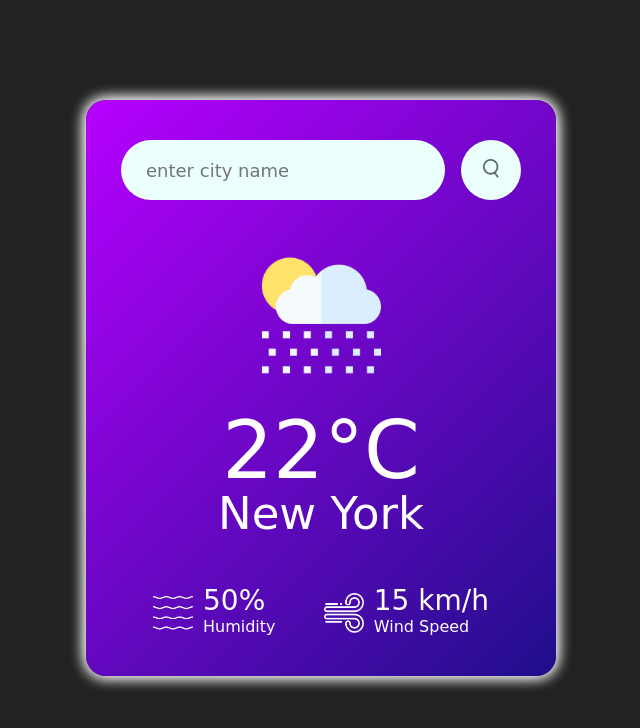
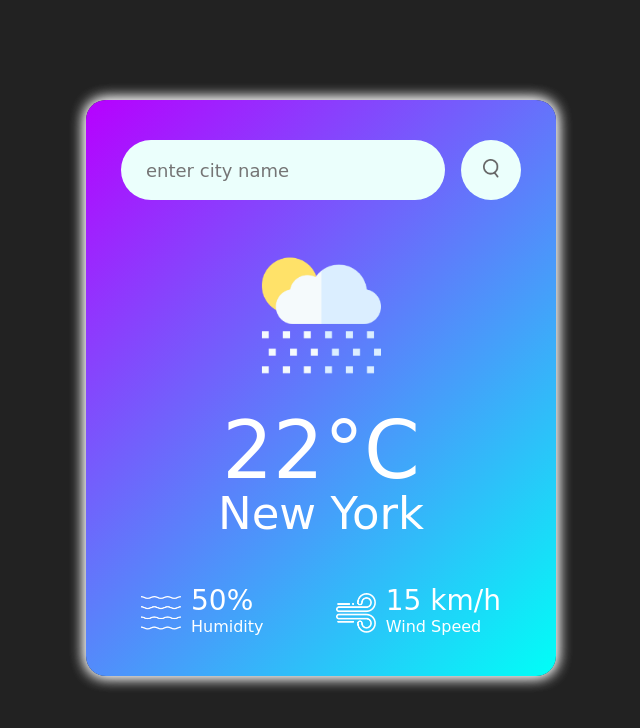
Before and after one commit to andhikaa123/repo-quiz, a plain HTML site: page index.html in a window 1280 px wide. Shown: the whole page, without its empty margins (319-959 px from the left). Drawn offline with Linux system fonts and the light colour scheme.

Commit message:
Update style.css

```diff
--- a/style.css
+++ b/style.css
@@ -13,7 +13,7 @@ body  {
 .card {
     width: 90%;
     max-width: 470px;
-    background: linear-gradient(135deg, #b700ff, #1f0e8b);
+    background: linear-gradient(135deg, #b700ff, #00fff7);
     box-shadow: 0 0 15px rgb(255, 255, 255), 0 0 15px rgb(255, 255, 255);
     color: #fff;
     margin: 100px auto 0;
@@ -81,7 +81,7 @@ body  {
     display: flex;
     align-items: center;
     justify-content: space-between;
-    padding: 0 32px;
+    padding: 0 20px;
     margin-top: 50px;
 }
 
```
